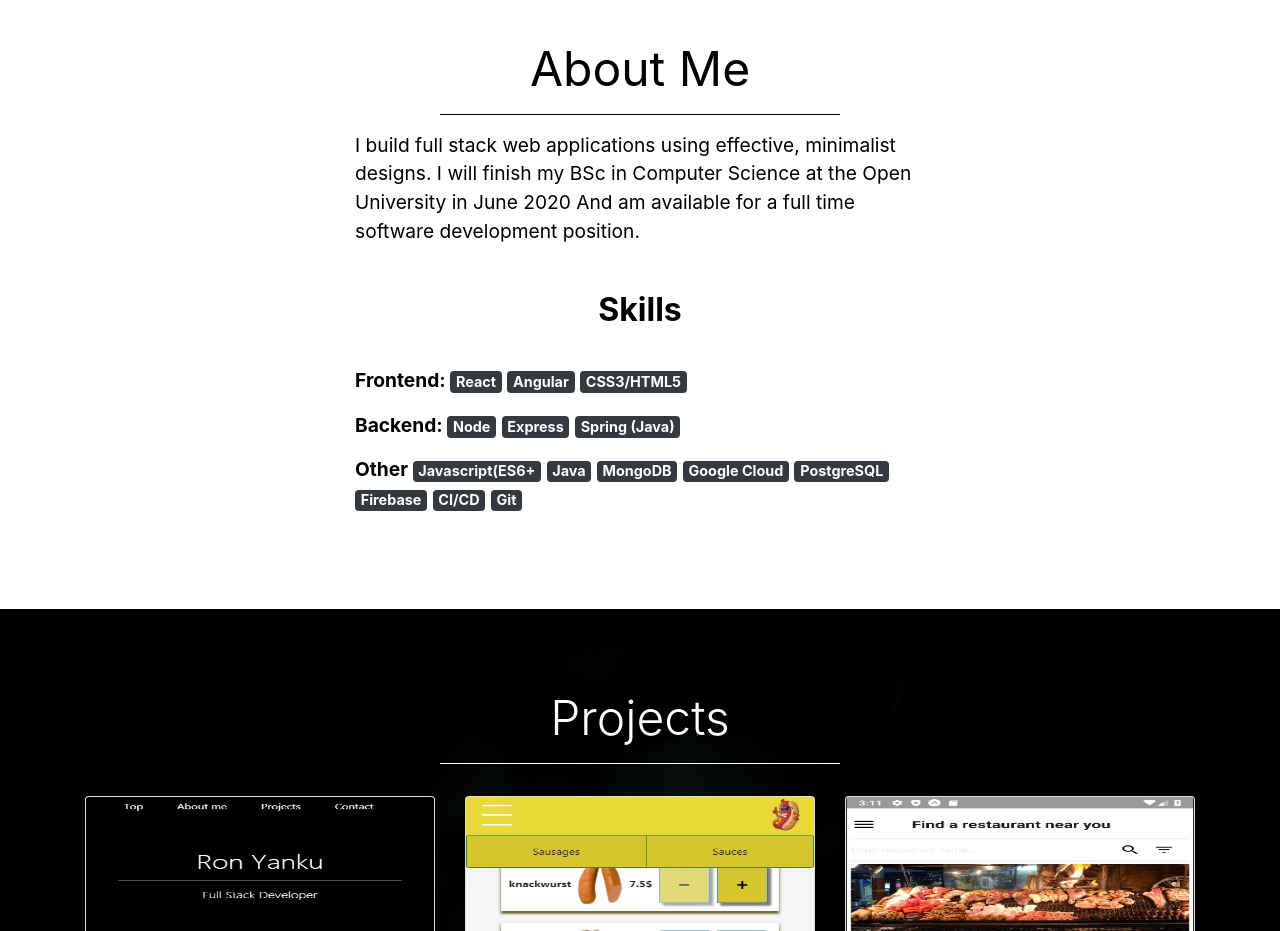
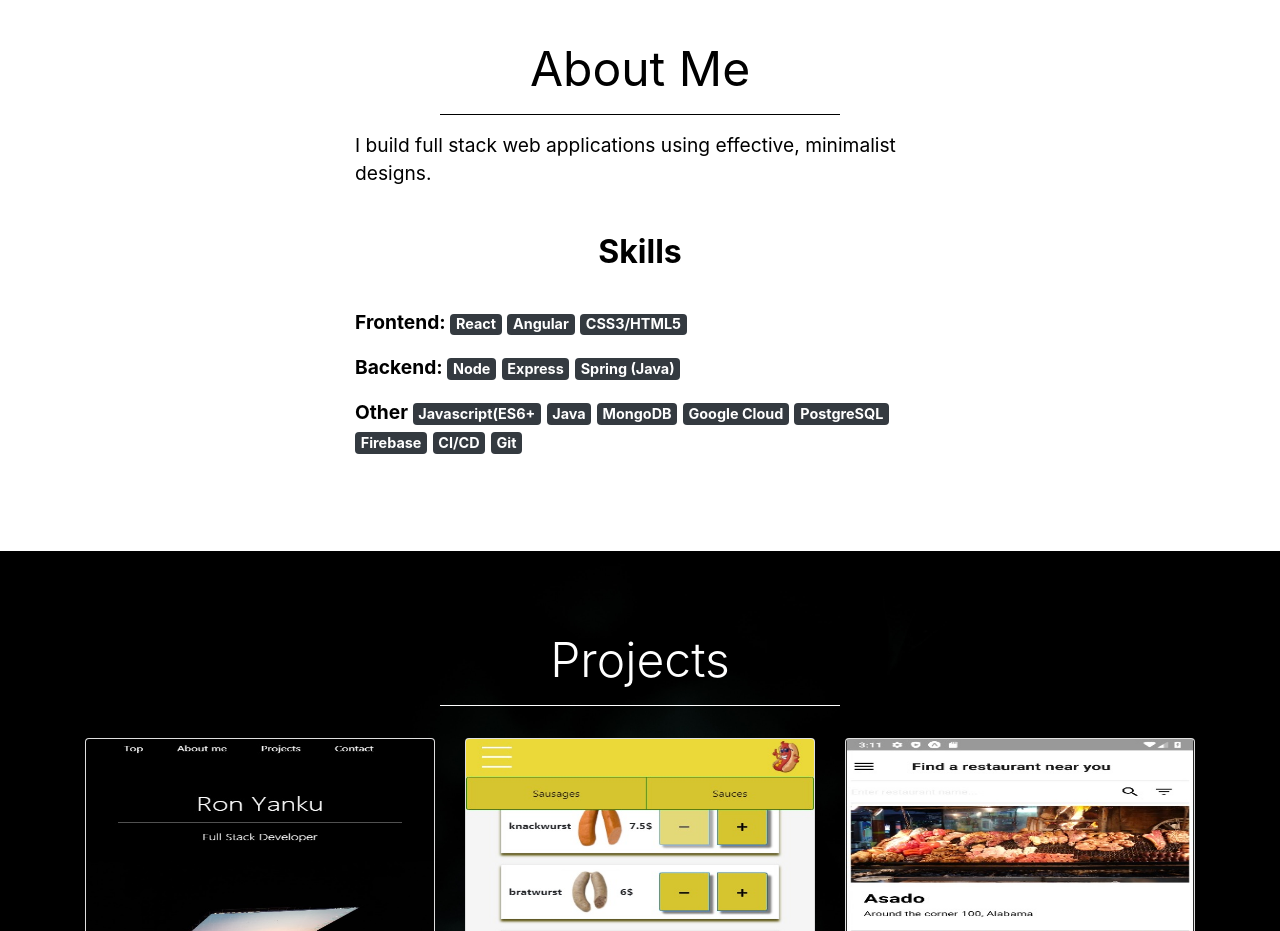
Before and after one commit to RonYanku/homepage, a React (Create React App) app: page / in a window 1280 px wide. Shown: the part 840-1771 px from the top of the page. Built offline with nearby package versions, Linux system fonts and the light colour scheme.

Commit message:
cosmetics

```diff
--- a/src/Components/PortfolioAbout.js
+++ b/src/Components/PortfolioAbout.js
@@ -17,8 +17,6 @@ const PortfolioAbout = () => {
         <hr id="about-hr"/>
         <p>
           I build full stack web applications using effective, minimalist designs.
-          I will finish my BSc in Computer Science at the Open University in June 2020
-          And am available for a full time software development position.
         </p>
         <br/>
         <h2 className="text-center"><strong>Skills</strong></h2>
```
